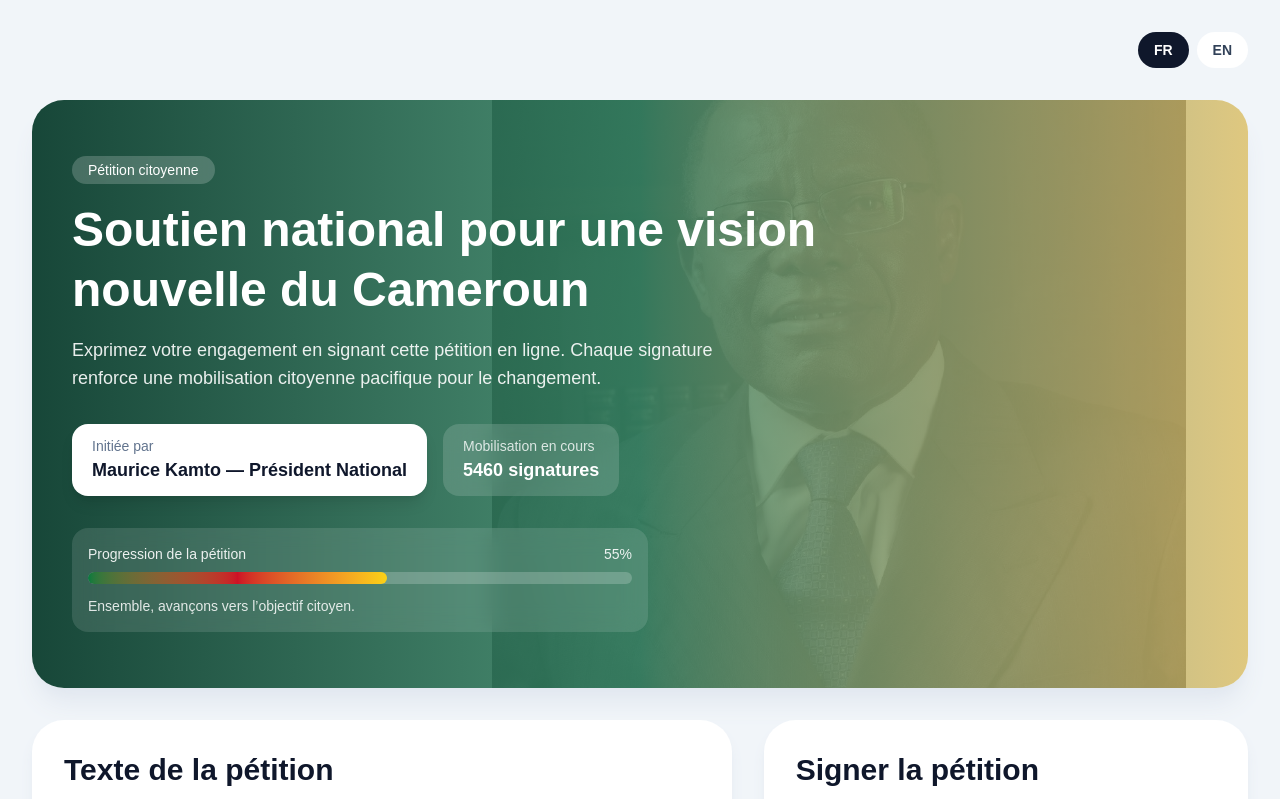
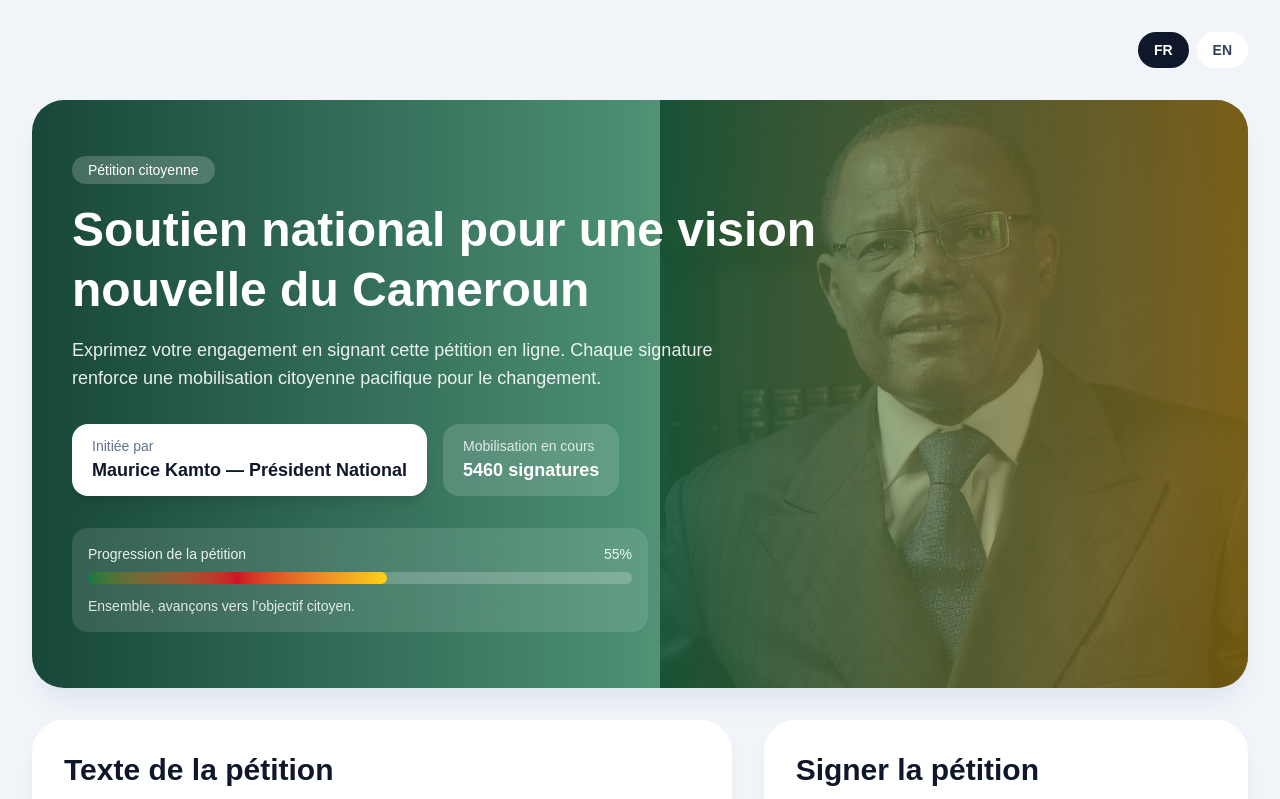
Before and after one commit to kamdemkogaing/petition-cameroon, a React (Vite) app: page / in a window 1280 px wide. Shown: the top 799 px of the page. Built offline with nearby package versions, Linux system fonts and the light colour scheme.

Commit message:
app petition-cameroon translate added

```diff
--- a/src/components/HeroSection.jsx
+++ b/src/components/HeroSection.jsx
@@ -12,7 +12,7 @@ export default function HeroSection({ signatures, progress }) {
       className="overflow-hidden rounded-[2rem] bg-white shadow-xl shadow-slate-200"
     >
       <div className="relative flex min-h-[460px] items-center px-6 py-10 md:px-10 md:py-14">
-        <div className="absolute inset-0 bg-[url('/maurice-kamto.jpg')] bg-no-repeat bg-[92%_center] bg-[length:auto_105%] opacity-40 md:bg-[88%_center] md:bg-[length:auto_118%]" />
+        <div className="absolute inset-0 bg-[url('/maurice-kamto.jpg')] bg-no-repeat bg-[92%_center] bg-[length:auto_100%] md:bg-[100%_center] md:bg-[length:auto_100%]" />
         <div className="absolute inset-0 bg-gradient-to-r from-[#0b3d2e]/95 via-[#0f6b45]/75 to-[#c59b16]/55" />
 
         <div className="relative z-10 max-w-3xl">
```
